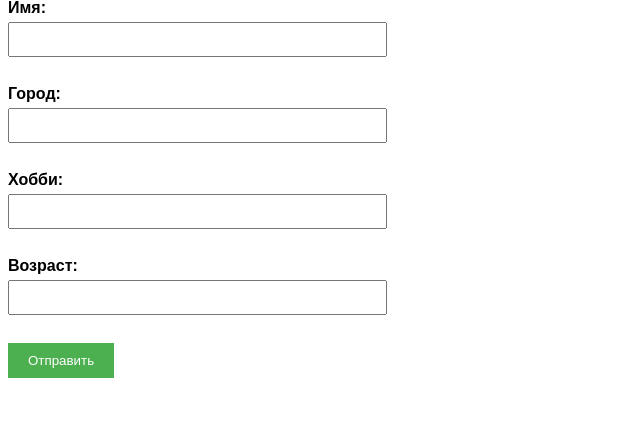
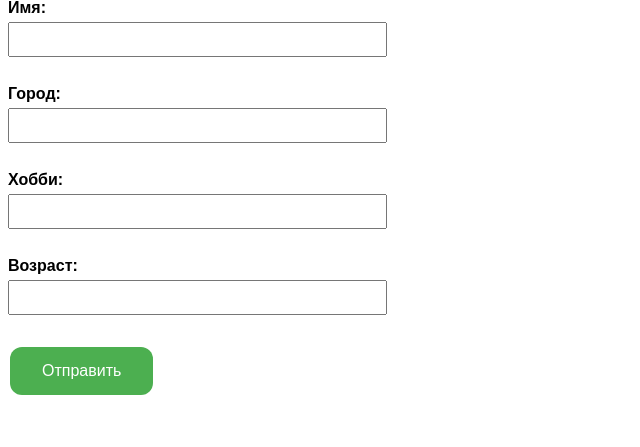
Before and after one commit to MasterVVK/VD06, a Flask app: page / in a window 1280 px wide. Shown: the part 81-528 px from the top of the page, without its empty margins (0-640 px from the left). Run offline with Flask 3, Linux system fonts and the light colour scheme.

Commit message:
add стиль для кнопки

```diff
--- a/static/css/styles.css
+++ b/static/css/styles.css
@@ -17,18 +17,39 @@ input[type="text"] {
     box-sizing: border-box;
 }
 
-input[type="submit"] {
-    background-color: #4CAF50;
-    color: white;
-    padding: 10px 20px;
-    border: none;
-    cursor: pointer;
+.submit-button {
+    background-color: #4CAF50; /* Зеленый фон */
+    color: white; /* Белый текст */
+    padding: 15px 32px; /* Отступы */
+    text-align: center; /* Центровка текста */
+    text-decoration: none; /* Убрать подчеркивание */
+    display: inline-block; /* Сделать элементом строчно-блочным */
+    font-size: 16px; /* Размер текста */
+    margin: 4px 2px; /* Отступы */
+    cursor: pointer; /* Указатель при наведении */
+    border: none; /* Убрать рамку */
+    border-radius: 12px; /* Скругленные углы */
+    transition: background-color 0.3s; /* Плавный переход при наведении */
 }
 
-input[type="submit"]:hover {
-    background-color: #45a049;
+.submit-button:hover {
+    background-color: #45a049; /* Темно-зеленый фон при наведении */
 }
 
 h2 {
     margin-top: 20px;
 }
+
+nav {
+    margin-top: 20px;
+}
+
+nav a {
+    margin: 0 10px;
+    text-decoration: none;
+    color: #007BFF;
+}
+
+nav a:hover {
+    text-decoration: underline;
+}
--- a/templates/form.html
+++ b/templates/form.html
@@ -16,7 +16,7 @@
         <input type="text" id="hobby" name="hobby"><br><br>
         <label for="age">Возраст:</label><br>
         <input type="text" id="age" name="age"><br><br>
-        <input type="submit" value="Отправить">
+        <button type="submit" class="submit-button">Отправить</button>
     </form>
     {% if name and city and hobby and age %}
         <h2>Введенные данные:</h2>
```
